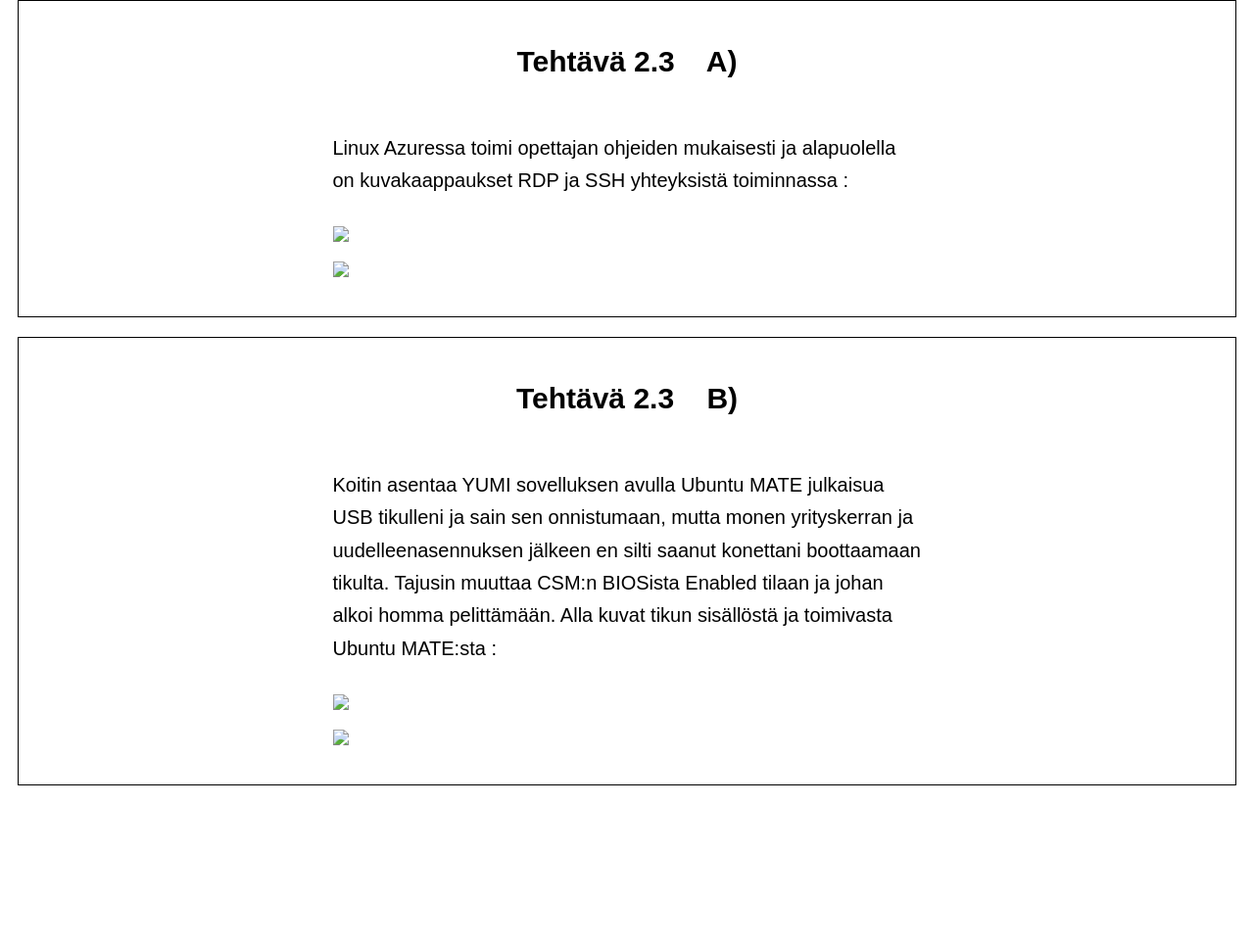
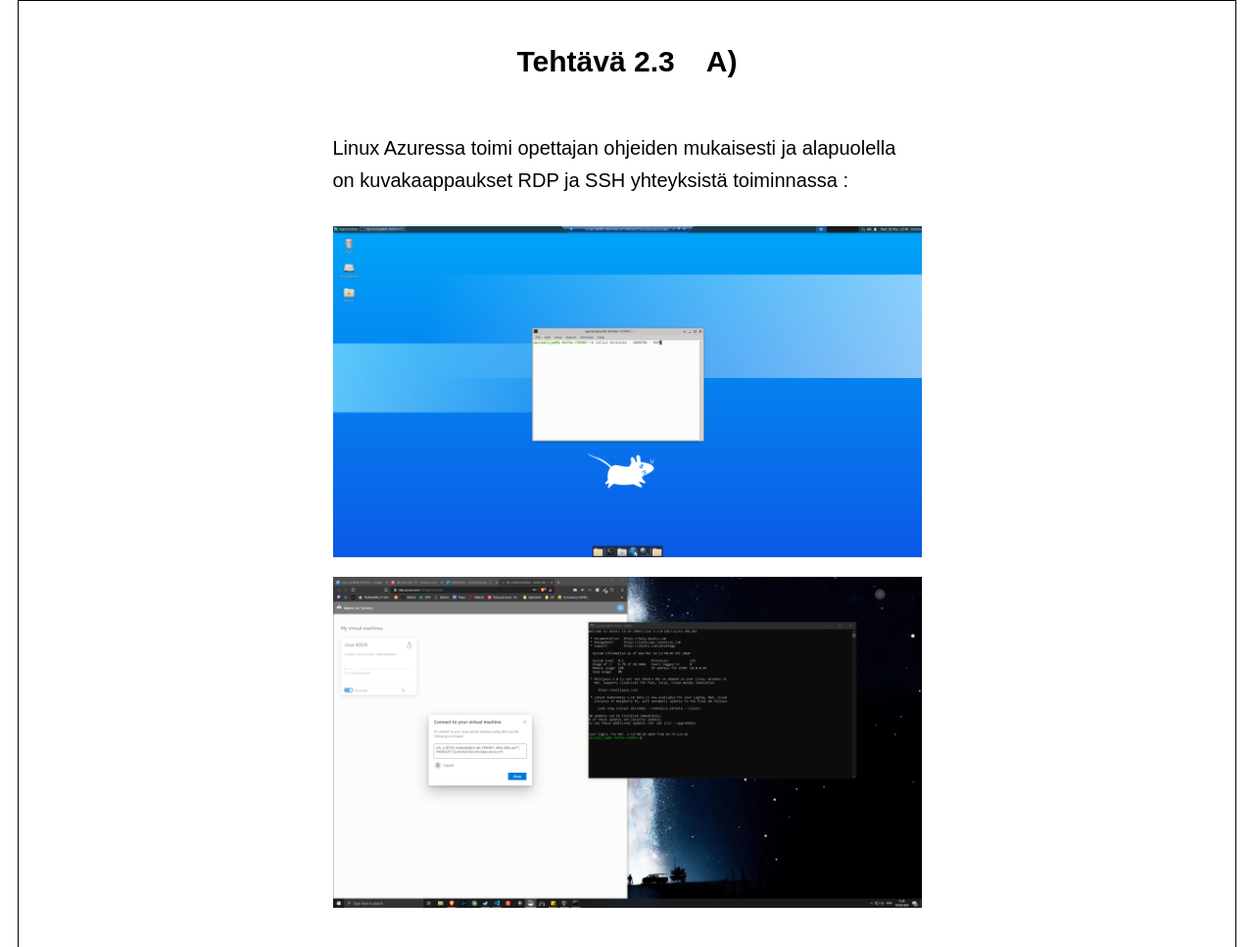
Before and after one commit to federaljules/LinuxE9955, a plain HTML site: page 2.3.html in a window 1280 px wide. Shown: the part 272-1239 px from the top of the page at 98% size. Before the commit the page ends 1092 px from the top, so only its background shows below. Drawn offline with Linux system fonts and the light colour scheme; the site is published under a folder, as on GitHub Pages, so addresses that start at the root find nothing.

Commit message:
img tags corrected

```diff
--- a/2.3.html
+++ b/2.3.html
@@ -50,8 +50,8 @@
 
             </p>
 
-            <img src="/azure_RDP.png" />
-            <img src="/azure_SSH.png" />
+            <img src="azure_RDP.png" />
+            <img src="azure_SSH.png" />
         </div>
 
         <div style="width: 100%;" class="content">
@@ -61,8 +61,8 @@
                 Koitin asentaa YUMI sovelluksen avulla Ubuntu MATE julkaisua USB tikulleni ja sain sen onnistumaan, mutta monen yrityskerran ja uudelleenasennuksen jälkeen en silti saanut konettani boottaamaan tikulta. Tajusin muuttaa CSM:n BIOSista Enabled tilaan ja johan alkoi homma pelittämään. Alla kuvat tikun sisällöstä ja toimivasta Ubuntu MATE:sta :
             </p>
 
-            <img src="/usb_mate2.png">
-            <img src="/usb_mate.jpeg">
+            <img src="usb_mate2.png">
+            <img src="usb_mate.jpeg">
         </div>
 
     </div>
```
Also changed, not shown: 2.1.html (+3 -3 lines).
